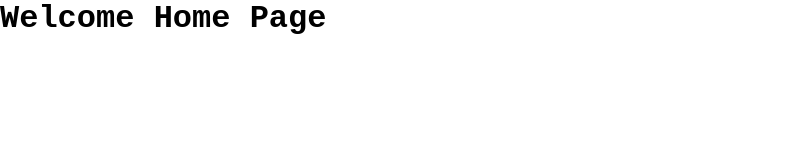
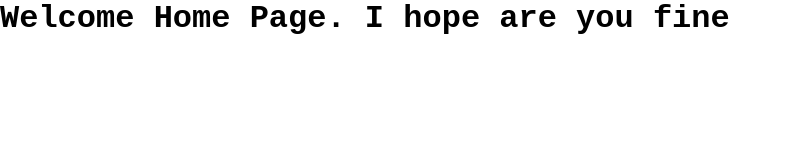
Before and after one commit to Zeycko/pruebas-git, a plain HTML site: page index.html in a window 1280 px wide. Shown: the whole page, without its empty margins (0-792 px from the left). Drawn offline with Linux system fonts and the light colour scheme.

Commit message:
modified title index.html

```diff
--- a/index.html
+++ b/index.html
@@ -8,7 +8,7 @@
 		<title>Home Page</title>
 	</head>
 	<body>
-		<h1>Welcome Home Page</h1>
+		<h1>Welcome Home Page. I hope are you fine</h1>
 	</body>
 	<script src="js/main.js"></script>
 </html>
```
